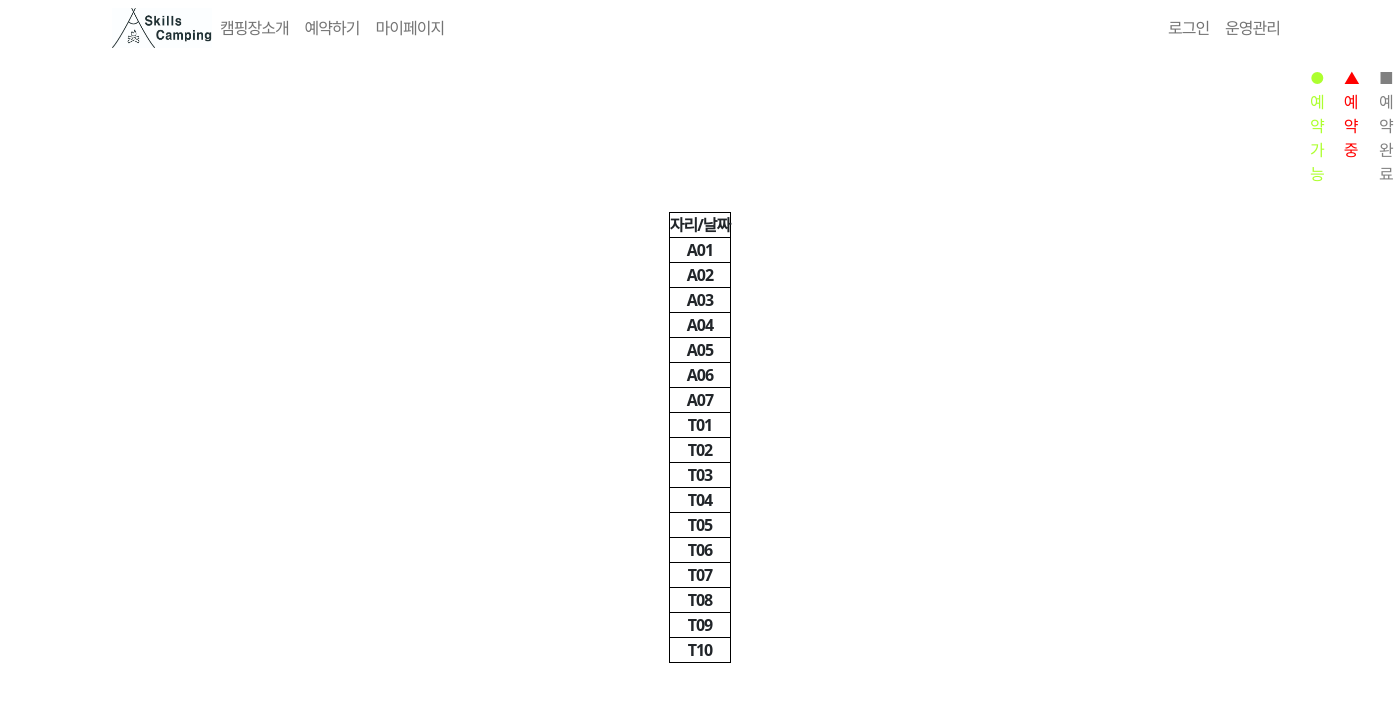
After one commit to doeun07/0204, a PHP site: page /reservation.html in a window 1400 px wide. The commit adds this page. Shown: the top 702 px of the page. Run offline with PHP 8.4, Linux system fonts and the light colour scheme; lists and menus that the app fills with data are empty.

Commit message:
예약하기 페이지

```diff
--- a/js/script.js
+++ b/js/script.js
@@ -1,4 +1,3 @@
-// 한 줄 짜리 주석
 
 /**
  * 메인 페이지 슬라이드 (자동 슬라이드, 일시 정지, 재개 기능 구현)
@@ -22,3 +21,19 @@ function playCarousel() {
     const myCarouselElement = document.querySelector('#carouselExampleIndicators')
     $(myCarouselElement).carousel('cycle');
 }
+
+//Reservation
+function reservation() {
+    //JSON 파일에서 데이터 불러오기
+    async function fetchReservation() {
+        const getReservationJSON = await fetch("../api/reservation.json");
+        const reservationJSON = await getReservationJSON.json();
+        console.log(reservationJSON["reservition"]);
+
+        return reservationJSON["reservition"];
+    }
+
+    //test code
+    // const reservationData = fetchReservation();
+    // console.log(reservationData);
+}
--- /dev/null
+++ b/reservation.html
@@ -0,0 +1,145 @@
+<!DOCTYPE html>
+<html lang="ko">
+<head>
+    <meta charset="UTF-8">
+    <meta name="viewport" content="width=device-width, initial-scale=1.0">
+    <title>기능경기대회 예약페이지</title>
+    <link rel="stylesheet" href="./style.css">
+    <link rel="stylesheet" href="./bootstrap/dist/css/bootstrap.css">
+</head>
+<body>
+<!-- Header Start -->
+  <header>
+    <nav class="navbar navbar-expand-lg bg-body-tertiary">
+      <div class="container-fluid">
+        <ul class="navbar-nav me-auto mb-2 mb-lg-0">
+          <li>
+            <a href="./index.html"><img class="logo" src="./logo.jpg" alt=""></a>
+          </li>
+          <li class="nav-item">
+            <a class="nav-link" href="./contents.html">캠핑장소개</a>
+          </li>
+          <li class="nav-item">
+            <a class="nav-link" href="#">예약하기</a>
+          </li>
+          <li class="nav-item">
+            <a class="nav-link" href="#">마이페이지</a>
+          </li>
+        </ul>
+        <span>
+          <ul class="navbar-nav me-auto mb-2 mb-lg-0">
+            <li class="nav-item">
+              <a class="nav-link" href="#">로그인</a>
+            </li>
+            <li class="nav-item">
+              <a class="nav-link" href="#">운영관리</a>
+            </li>
+          </ul>
+        </span>
+      </div>
+    </nav>
+
+    <div class="reservation_main">
+        <div class="reservation_manu">
+            <div class="reservation_sbmanu" style="color: greenyellow;">
+                <p>● 예약가능</p>
+            </div>
+            <div class="reservation_sbmanu" style="color: red;">
+                <p>▲ 예약중</p>
+            </div>
+            <div class="reservation_sbmanu" style="color: gray;">
+                <p>■ 예약완료</p>
+            </div>
+        </div>
+        <table class="reservation">
+            <tr>
+                <th>자리/날짜</th>
+            </tr>
+            <tr>
+                <th>A01</th>
+            </tr>
+            <tr>
+                <th>A02</th>
+            </tr>
+            <tr>
+                <th>A03</th>
+            </tr>
+            <tr>
+                <th>A04</th>
+            </tr>
+            <tr>
+                <th>A05</th>
+            </tr>
+            <tr>
+                <th>A06</th>
+            </tr>
+            <tr>
+                <th>A07</th>
+            </tr>
+            <tr>
+                <th>T01</th>
+            </tr>
+            <tr>
+                <th>T02</th>
+            </tr>
+            <tr>
+                <th>T03</th>
+            </tr>
+            <tr>
+                <th>T04</th>
+            </tr>
+            <tr>
+                <th>T05</th>
+            </tr>
+            <tr>
+                <th>T06</th>
+            </tr>
+            <tr>
+                <th>T07</th>
+            </tr>
+            <tr>
+                <th>T08</th>
+            </tr>
+            <tr>
+                <th>T09</th>
+            </tr>
+            <tr>
+                <th>T10</th>
+            </tr>
+        </table>
+    </div>
+
+
+
+
+
+
+
+
+
+    <style>
+        table{
+            margin: 0 auto;
+            text-align: center;
+        }
+        table, th, td {
+            border: 1px solid black;
+        }
+        .reservation_manu {
+            display: flex;
+            flex-direction: row;
+            margin-left: 1300px;
+        }
+        .reservation_main{
+            align-items: center;
+        }
+        .reservation_sbmanu{
+            margin: 10px;
+        }
+    </style>
+    <script src="./js/script.js"></script>
+    <script>
+        reservation();
+    </script>
+</body>
+</html>
--- a/style.css
+++ b/style.css
@@ -10,6 +10,18 @@ header{
     z-index: 1;
     background-color: white;
 }
+
+/* .header_manu ul{
+    list-style: none;
+}
+
+.header_manu ul li{
+    float: left;
+}
+
+.header_main_menu{
+
+} */
 .container-fluid{
     margin: 0 100px !important;
 }
@@ -17,6 +29,13 @@ header{
     width: 100px;
     height: 40px;
 }
+
+a{
+    text-decoration: none;
+    color: inherit;
+}
+
+
 
 /*Contents*/
 .d-block{
@@ -64,6 +83,9 @@ header{
 .controlBtns > button {
     font: 100px;
 }
+.now {
+    font-weight: 900 !important;
+}
 
 
 /*contents*/
@@ -109,3 +131,15 @@ header{
     color: white;
     text-align: center;
 }
+
+
+table{
+    margin: 0 auto;
+}
+.reservation_manu {
+    display: flex;
+    flex-direction: row;
+}
+.reservation_main{
+    align-items: center;
+}
```
